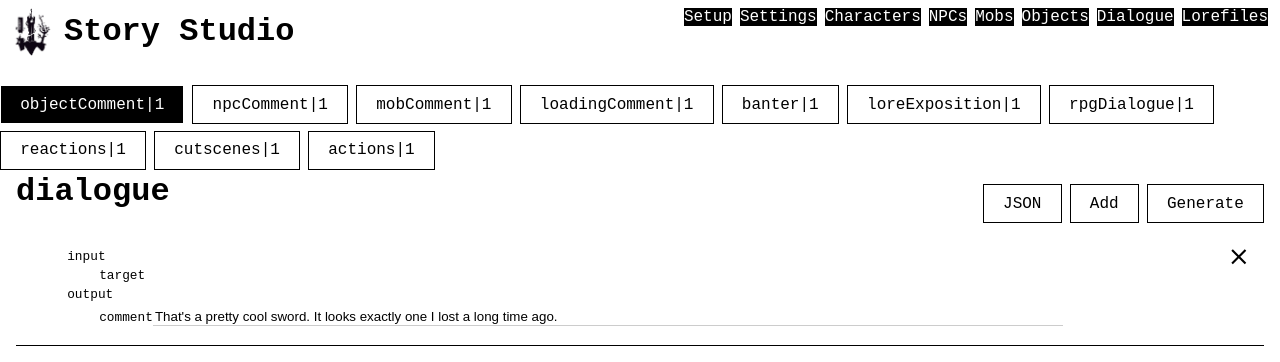
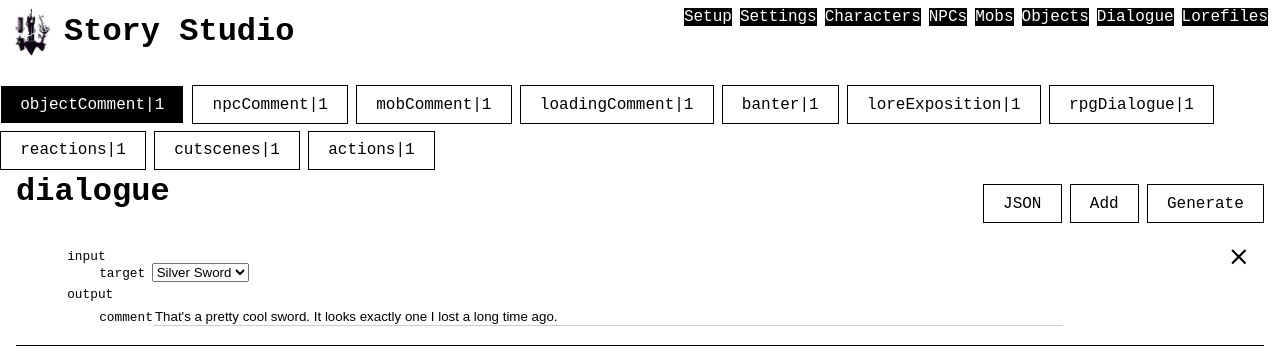
Before and after one commit to webaverse-studios/storystudio, a React (Vite) app: page /Dialogue in a window 1280 px wide. Shown: the top 362 px of the page. Built offline with nearby package versions, Linux system fonts and the light colour scheme.

Commit message:
fixed dialog update

```diff
--- a/src/ContextProvider.jsx
+++ b/src/ContextProvider.jsx
@@ -577,6 +577,7 @@ export function ApplicationContextProvider(props) {
     //console.log("current is", current);
 
     current[selectorArray[selectorArray.length - 1]] = d;
+    setDialogue(newData);
     //console.log("newData is", newData);
   };
   const editDialogueJson = (d, index) => {
--- a/src/components/Dialogue.jsx
+++ b/src/components/Dialogue.jsx
@@ -184,6 +184,7 @@ const Dialogue = ({ index, _key, type, editJson }) => {
   };
 
   function handleChange(data, selector) {
+    console.log("change:", data, selector);
     //console.log("data, selector", data, selector);
     editDialogueCallback(data, selector, _key, index);
   }
@@ -282,7 +283,7 @@ const Dialogue = ({ index, _key, type, editJson }) => {
           );
         });
       }
-    } else if (label === "ta  rget") {
+    } else if (label === "target") {
       //console.log("type is", type);
       //console.log("*** data is", data);
       return (
--- a/src/components/Entity.jsx
+++ b/src/components/Entity.jsx
@@ -204,7 +204,6 @@ const Entity = ({
       {typeof data === "object" && type !== "loreFiles" ? (
         <React.Fragment>
           {Object.keys(data || []).map((field, i) => {
-            console.log("field:", field);
             if (
               field === "inventory" &&
               (data["type"] === "character" ||
```
